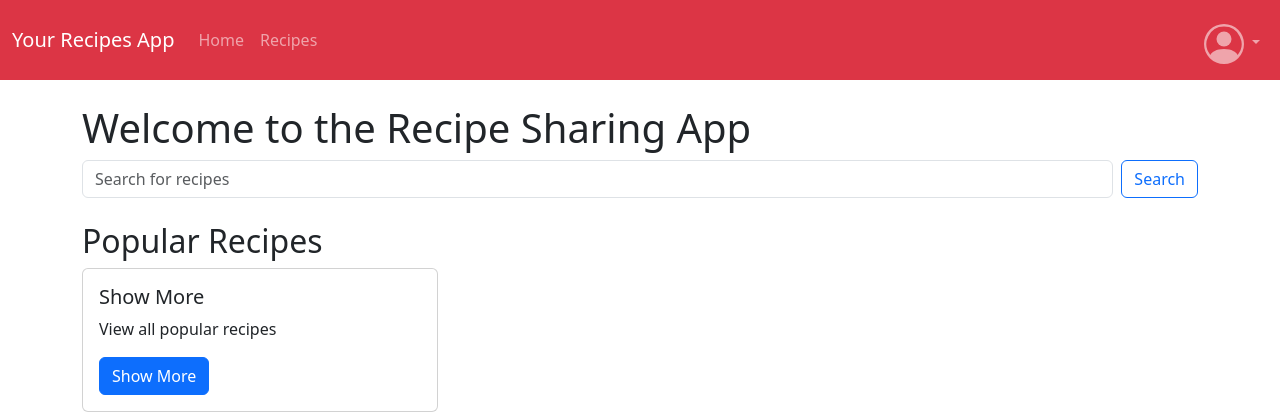
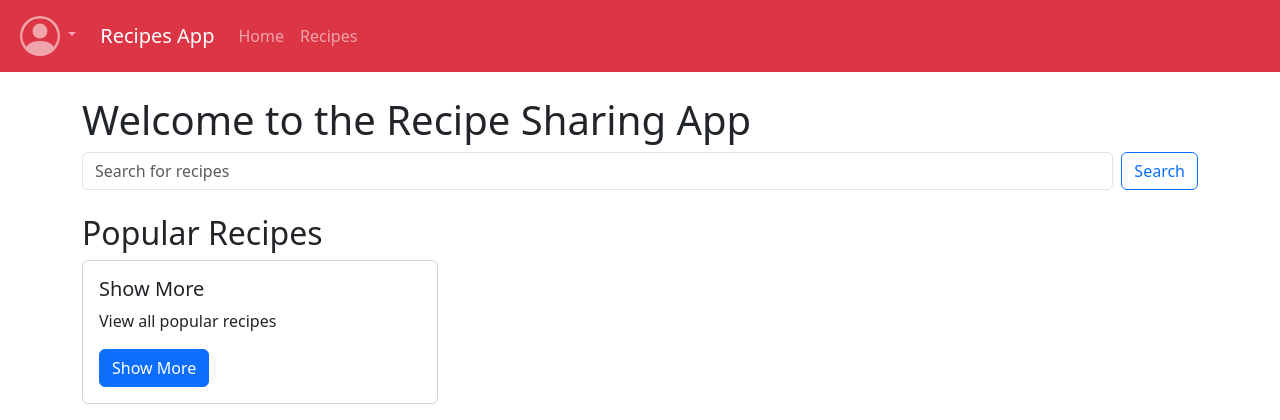
Before and after one commit to Sobhi-0/Tabkha, a Flask app: page / in a window 1280 px wide. Shown: the top 420 px of the page. Run offline with Flask 3, Linux system fonts and the light colour scheme; the visitor is signed in with stand-in values (Sample User, id 1); data that the repository does not hold is empty; some libraries are stand-ins or nearby versions.

Commit message:
Change the order of icons in the navbar

```diff
--- a/backend/app.py
+++ b/backend/app.py
@@ -3,7 +3,7 @@ import datetime
 from sqlalchemy import text
 
 from database.models import (Category, Instruction, Ingrediant, Recipe, User, db, setup_db)
-from flask import (Flask, flash, g, redirect, render_template,
+from flask import (Flask, flash, redirect, render_template,
                    request, session)
 from flask_session import Session
 from helpers import login_required, paginate_items, valid_email, valid_password
--- a/frontend/templates/layout.html
+++ b/frontend/templates/layout.html
@@ -15,21 +15,8 @@
         <!-- Navigation Bar -->
         <nav class="navbar navbar-expand-lg navbar-dark bg-danger">
             <div class="container-fluid">
-                <a class="navbar-brand" href="/">Your Recipes App</a>
-                <button class="navbar-toggler" type="button" data-bs-toggle="collapse" data-bs-target="#navbarSupportedContent" aria-controls="navbarSupportedContent" aria-expanded="false" aria-label="Toggle navigation">
-                    <span class="navbar-toggler-icon"></span>
-                </button>
-                <div class="collapse navbar-collapse" id="navbarSupportedContent">
                 {% if session["user_id"] %}
-                        <ul class="navbar-nav">
-                            <li class="nav-item">
-                                <a class="nav-link" href="/">Home</a>
-                            </li>
-                            <li class="nav-item">
-                                <a class="nav-link" href="#">Recipes</a>
-                            </li>
-                        </ul>
-                        <ul class="navbar-nav ms-auto mt-2">
+                    <ul class="navbar-nav flex-row">
                         <li class="nav-item dropdown position-static">
                             <a class="nav-link dropdown-toggle" href="#" role="button" data-bs-toggle="dropdown" aria-expanded="false">
                                 <svg xmlns="http://www.w3.org/2000/svg" width="40" height="40" fill="currentColor" class="bi bi-person-circle" viewBox="0 0 16 16">
@@ -38,7 +25,7 @@
                                 </svg>
                                 <i class="bi bi-person-circle"></i>
                             </a>
-                                <ul class="dropdown-menu dropdown-menu-end">
+                            <ul class="dropdown-menu dropdown-menu-start"">
                                 <li><a class="dropdown-item" href="/my-recipes">My Recipes</a></li>
                                 <li><a class="dropdown-item" href="/my-favorites">My Favorites</a></li>
                                 <li><hr class="dropdown-divider"></li>
@@ -47,7 +34,23 @@
                             </ul>
                         </li>
                     </ul>
-                    {% else %}
+                {% endif %}
+
+                <a class="navbar-brand ms-3" href="/">Recipes App</a>
+                <button class="navbar-toggler" type="button" data-bs-toggle="collapse" data-bs-target="#navbarSupportedContent" aria-controls="navbarSupportedContent" aria-expanded="false" aria-label="Toggle navigation">
+                    <span class="navbar-toggler-icon"></span>
+                </button>
+                <div class="collapse navbar-collapse" id="navbarSupportedContent">
+                    <ul class="navbar-nav">
+                        <li class="nav-item">
+                            <a class="nav-link" href="/">Home</a>
+                        </li>
+                        <li class="nav-item">
+                            <a class="nav-link" href="#">Recipes</a>
+                        </li>
+                        <li><hr class="dropdown-divider"></li>
+                    </ul>
+                    {% if not session["user_id"] %}
                         <ul class="navbar-nav ms-auto mt-2">
                             <li class="nav-item"><a class="nav-link" href="/register">Register</a></li>
                             <li class="nav-item"><a class="nav-link" href="/login">Log In</a></li>
--- a/frontend/templates/profile.html
+++ b/frontend/templates/profile.html
@@ -55,7 +55,7 @@
                         <label for="confirm_password">Confirm New Password</label>
                         <input class="form-control" id="confirm_password" name="confirm_password" placeholder="Confirm New Password" type="password">
                     </div>
-                    <button class="btn btn-primary" type="submit">Submit</button>
+                    <button class="btn btn-primary" type="submit">Confirm Change</button>
                 </form>
             </div>
         </div>
```
Lines whose indentation alone changed are shown as unchanged.
